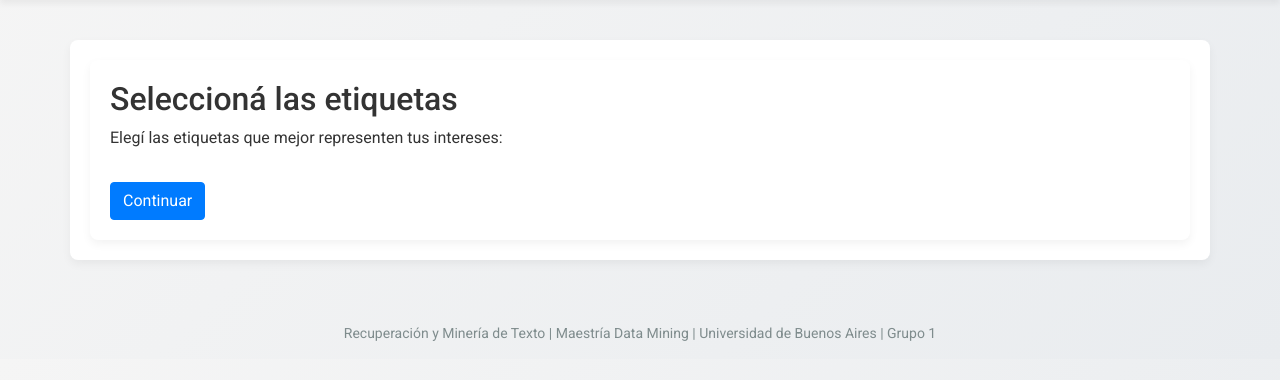
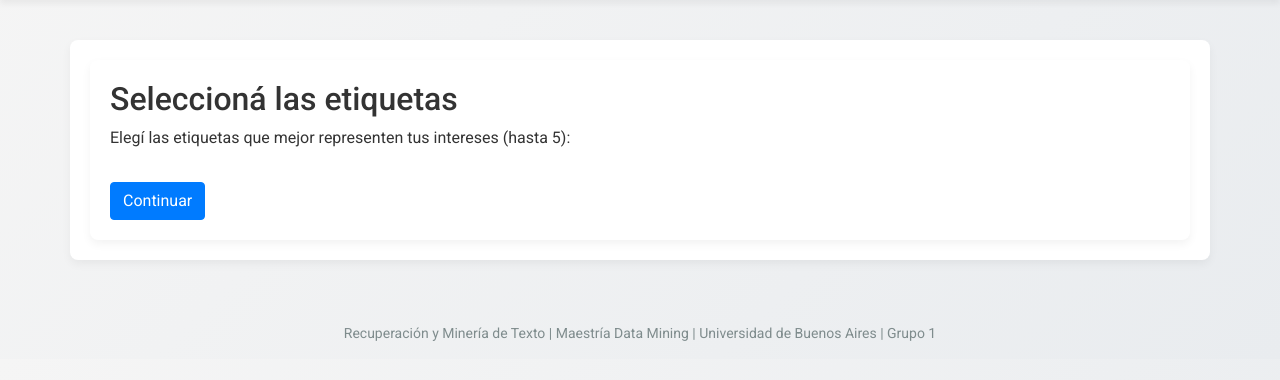
Before and after one commit to rubin145/dm_tm_tp, a Django app: page /newsbait/etiquetas/ in a window 1280 px wide. Shown: the part 56-436 px from the top of the page. Run offline with Django 4.2, Linux system fonts and the light colour scheme; data that the repository does not hold is empty; some libraries are stand-ins or nearby versions.

Commit message:
añadir limite de 5 etiquetas en template

```diff
--- a/webapp/newsbaitapp/templates/tag_selection.html
+++ b/webapp/newsbaitapp/templates/tag_selection.html
@@ -3,7 +3,7 @@
 
 <div class="container">
     <h2>Seleccioná las etiquetas</h2>
-    <p>Elegí las etiquetas que mejor representen tus intereses:</p>
+    <p>Elegí las etiquetas que mejor representen tus intereses (hasta 5):</p>
 
     <form method="post" action="{% url 'tag_selection' %}">
         {% csrf_token %}
```
